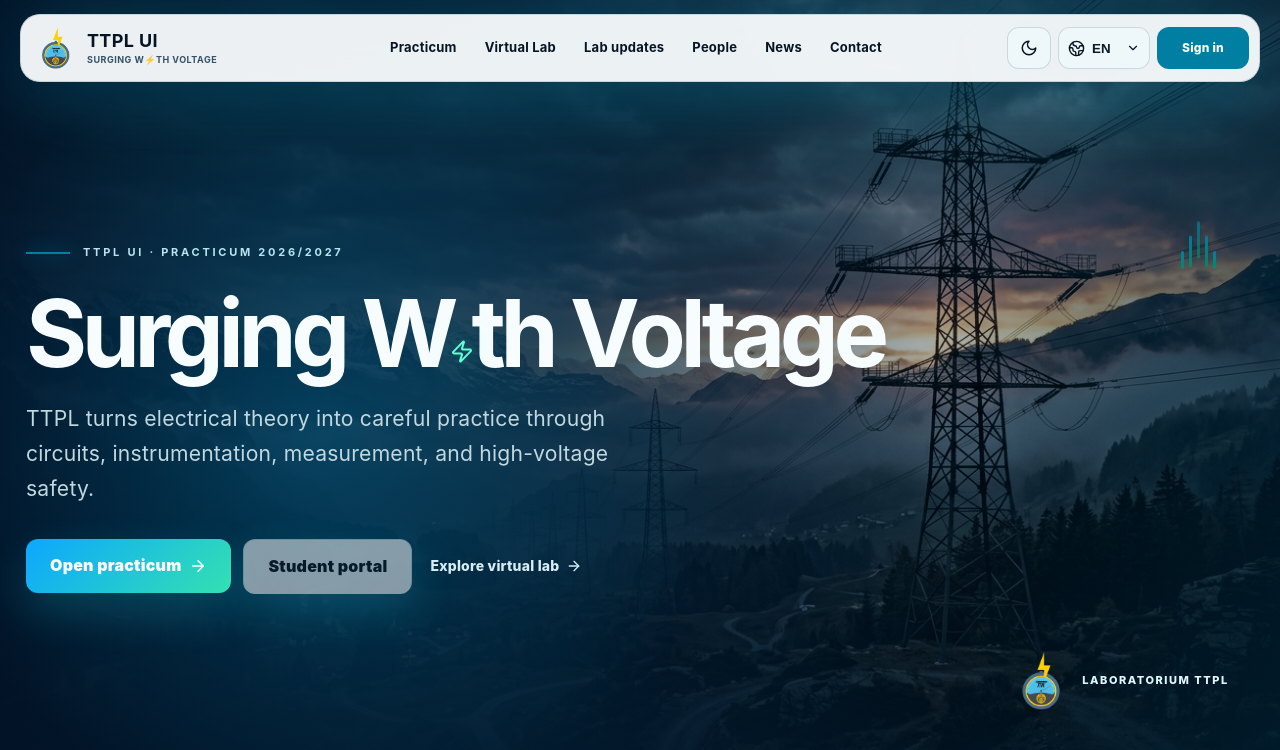
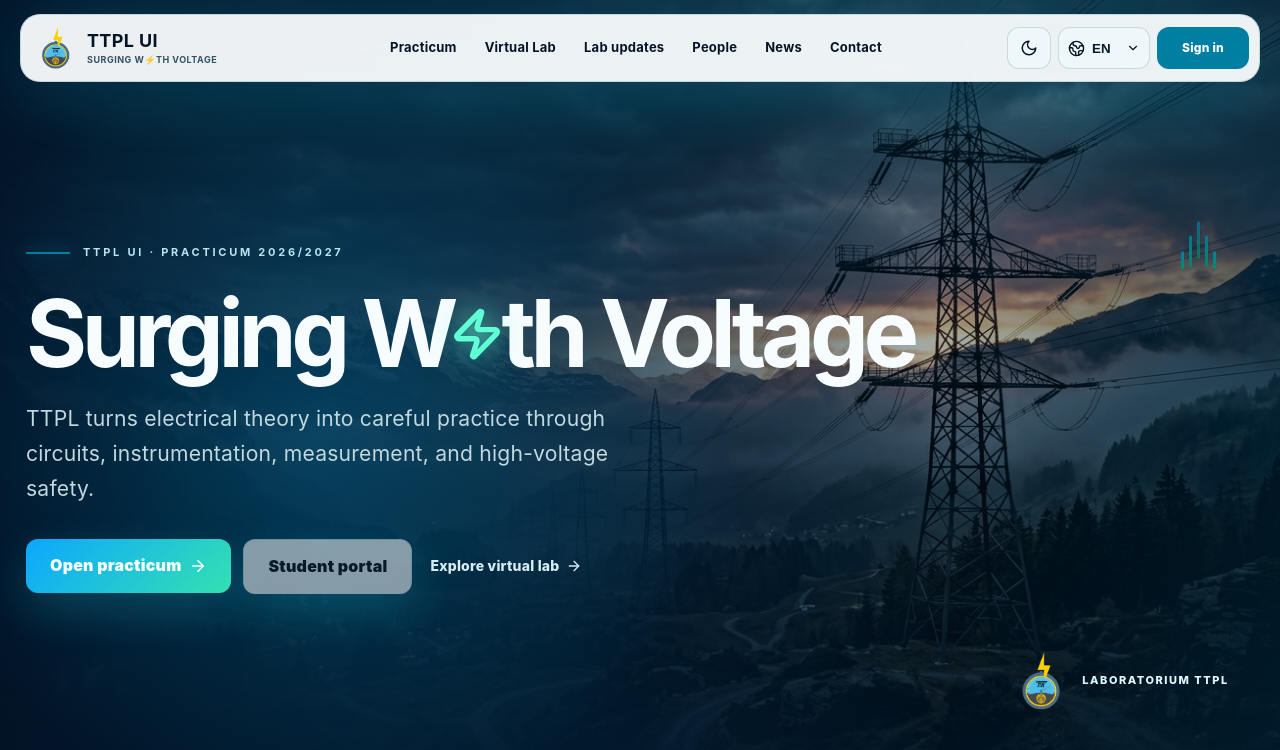
Before and after one commit to shannon-aurelia/TTPL-UI-Website, a Next.js app: page / in a window 1280 px wide. Shown: the top 750 px of the page. Built offline with nearby package versions, Linux system fonts and the light colour scheme; no server answers.

Commit message:
Render the Voltage bolt in electric teal

```diff
--- a/app/globals.css
+++ b/app/globals.css
@@ -2603,7 +2603,7 @@ html[data-theme="light"] .nav-icon-button,html[data-theme="light"] .select-wrap
 .home-kicker { display: flex; align-items: center; gap: 13px; color: #b7e4ed; font-size: 11px; letter-spacing: .25em; text-transform: uppercase; }
 .home-kicker span { width: 44px; height: 2px; background: var(--accent); box-shadow: 0 0 18px var(--accent); }
 .home-hero h1 { max-width: 1040px; margin: 28px 0 24px; font-size: clamp(50px, 7.3vw, 106px); line-height: .94; letter-spacing: -.058em; text-wrap: balance; }
-.voltage-i { display: inline-block; margin: 0 -.04em; color: #61ffd5; font-size: .75em; filter: drop-shadow(0 0 16px rgba(97,255,213,.8)); transform: translateY(-.05em); }
+.voltage-i { display: inline-block; width: .58em; height: .78em; margin: 0 -.03em; color: #61ffd5; fill: rgba(97,255,213,.18); stroke-width: 2.4; filter: drop-shadow(0 0 16px rgba(97,255,213,.8)); transform: translateY(.04em); }
 .home-hero-content>p { max-width: 650px; color: #c2d8df; font-size: clamp(17px, 1.65vw, 22px); line-height: 1.65; }
 .home-actions { display: flex; align-items: center; flex-wrap: wrap; gap: 12px; margin-top: 32px; }
 .home-actions .btn { border-radius: 12px; }
```
